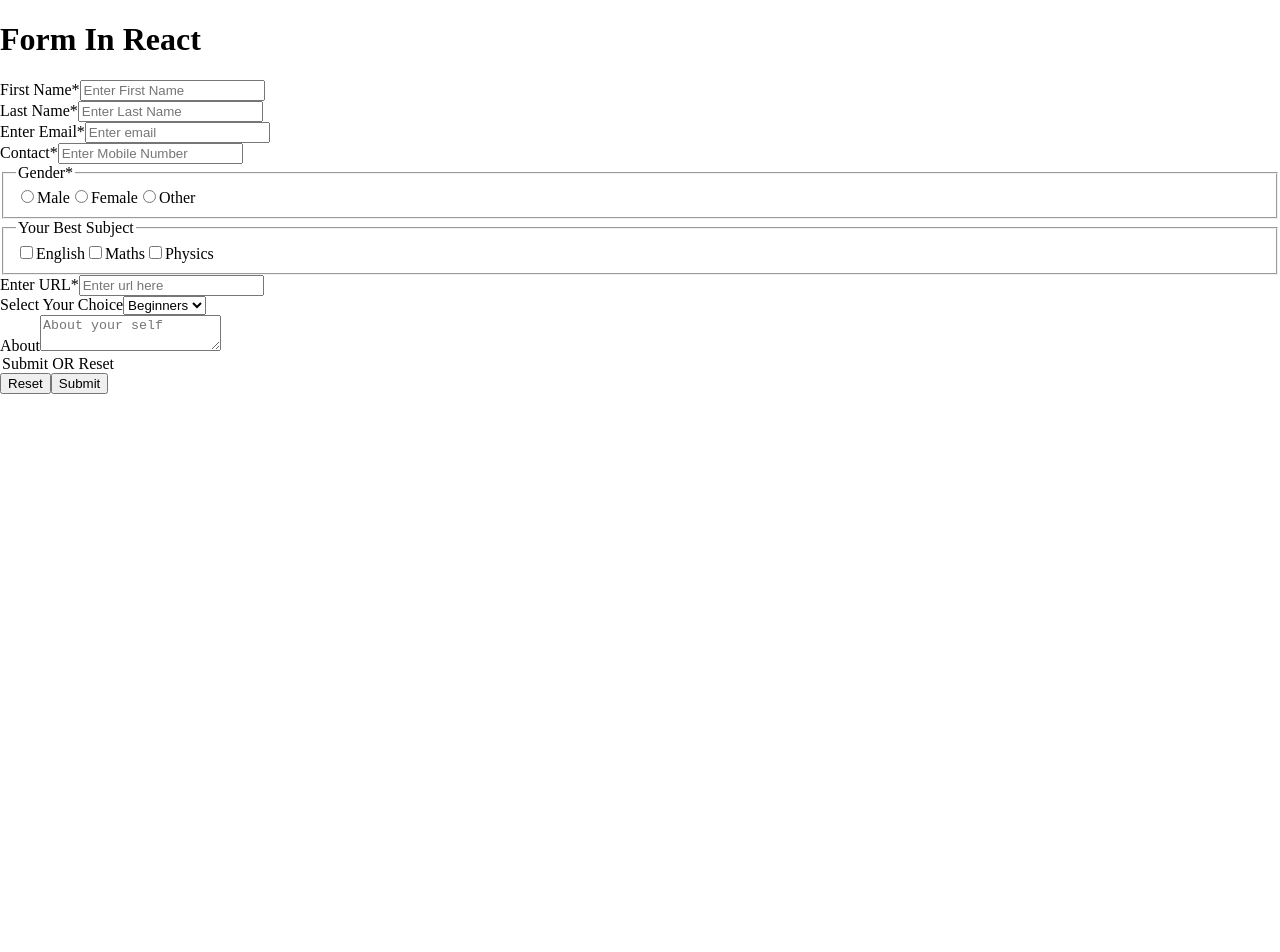
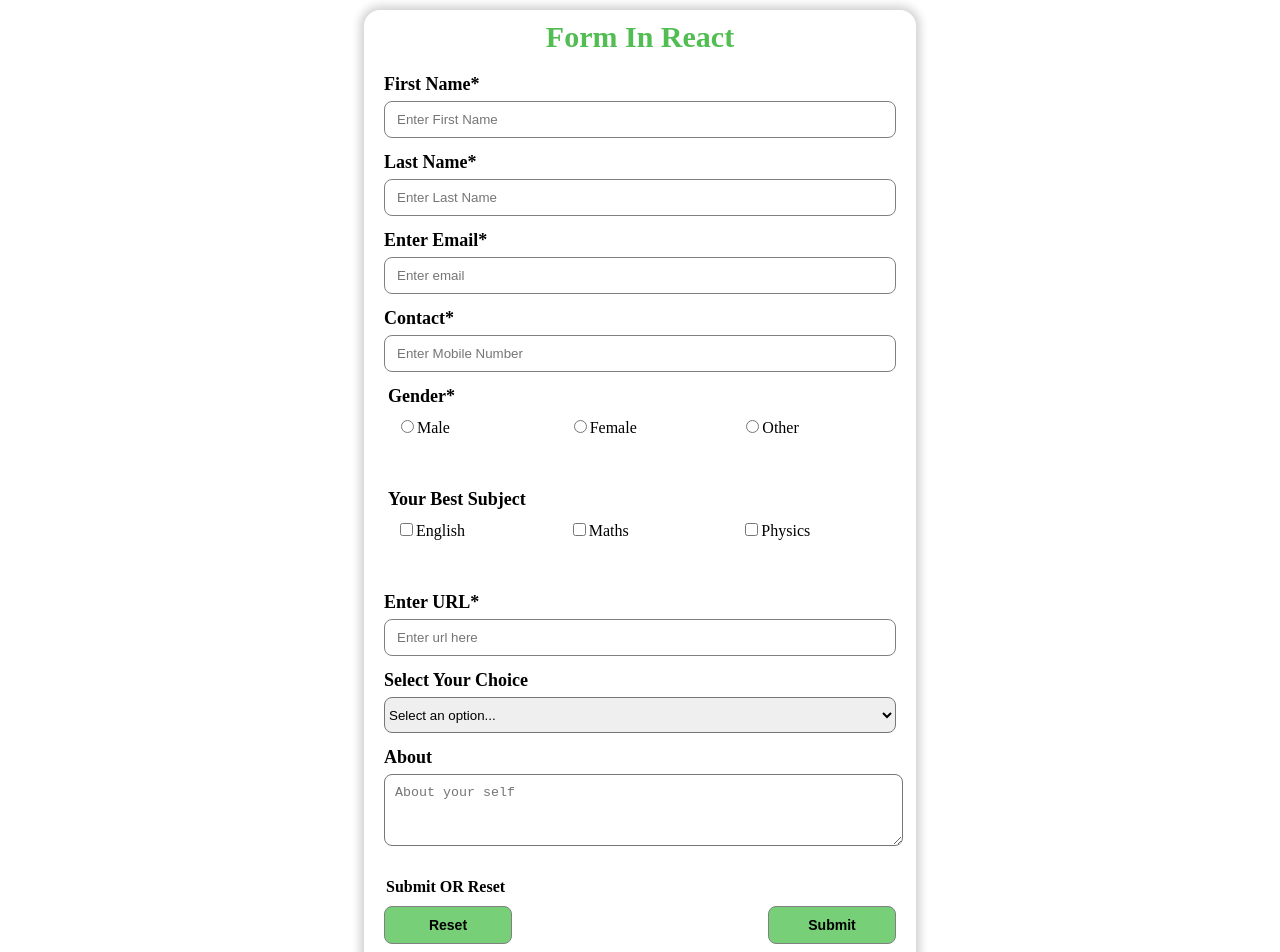
Before and after one commit to pranav-dhole/react-projects, a React (Vite) app: page / in a window 1280 px wide. Shown: the top 952 px of the page. Before the commit the page ends 800 px from the top, so only its background shows below. Built offline with nearby package versions, Linux system fonts and the light colour scheme.

Commit message:
added state management and form submit handling logic

```diff
--- a/src/components/01_submission_form/SubmissionForm.jsx
+++ b/src/components/01_submission_form/SubmissionForm.jsx
@@ -1,3 +1,4 @@
+import "./submissionForm.css";
 import { useState } from "react";
 
 const SubmissionForm = () => {
@@ -7,19 +8,38 @@ const SubmissionForm = () => {
   const [contact, setContact] = useState("");
   const [url, setUrl] = useState("");
   const [about, setAbout] = useState("");
-  const [gender, setGender] = useState({
-    male: "male",
-    female: "female",
-    other: "other",
-  });
-  const [subject, setSubject] = useState({
-    english: "english",
-    maths: "maths",
-    physics: "physics",
-  });
+  const [choice, setChoice] = useState("");
+  const [gender, setGender] = useState("");
+  const [subject, setSubject] = useState("");
+
+  const handleSubmit = () => {
+    console.log(`
+      firstName : ${firstName},
+      lastName : ${lastName},
+      email : ${email},
+      contact : ${contact},
+      url : ${url || "N/A"},
+      about : ${about || "N/A"},
+      choice : ${choice},
+      gender : ${gender || "N/A"}
+      subject : ${subject || "N/A"}
+      `);
+  };
+
+  const handleReset = () => {
+    setAbout("");
+    setChoice("");
+    setContact("");
+    setEmail("");
+    setFirstName("");
+    setLastName("");
+    setGender("");
+    setSubject("");
+    setUrl("");
+  };
 
   return (
-    <div className="form-container">
+    <form onSubmit={(e) => e.preventDefault()} className="form-container">
       <h1>Form In React</h1>
       <div className="form-one">
         <label htmlFor="firstName">First Name*</label>
@@ -29,6 +49,7 @@ const SubmissionForm = () => {
           placeholder="Enter First Name"
           onChange={(e) => setFirstName(e.target.value)}
           value={firstName}
+          required
         />
       </div>
       <div className="form-one">
@@ -39,6 +60,7 @@ const SubmissionForm = () => {
           placeholder="Enter Last Name"
           onChange={(e) => setLastName(e.target.value)}
           value={lastName}
+          required
         />
       </div>
       <div className="form-one">
@@ -49,6 +71,7 @@ const SubmissionForm = () => {
           placeholder="Enter email"
           onChange={(e) => setEmail(e.target.value)}
           value={email}
+          required
         />
       </div>
       <div className="form-one">
@@ -59,35 +82,105 @@ const SubmissionForm = () => {
           placeholder="Enter Mobile Number"
           onChange={(e) => setContact(e.target.value)}
           value={contact}
+          required
         />
       </div>
 
       {/* gender */}
-      <fieldset>
+      <fieldset className="form-two">
         <legend>Gender*</legend>
 
-        <input type="radio" id="male" name="gender" value="male" />
+        <div className="form-two-inside">
+          <div>
+            <input
+              type="radio"
+              id="male"
+              name="gender"
+              checked={gender === "male"}
+              value="male"
+              onChange={(e) => setGender(e.target.value)}
+            />
             <label htmlFor="male">Male</label>
+          </div>
 
-        <input type="radio" id="female" name="gender" value="female" />
+          <div>
+            <input
+              type="radio"
+              id="female"
+              name="gender"
+              value="female"
+              checked={gender === "female"}
+              onChange={(e) => setGender(e.target.value)}
+            />
             <label htmlFor="female">Female</label>
+          </div>
 
-        <input type="radio" id="other" name="gender" value="other" />
+          <div>
+            <input
+              type="radio"
+              id="other"
+              name="gender"
+              value="other"
+              checked={gender === "other"}
+              onChange={(e) => setGender(e.target.value)}
+            />
             <label htmlFor="other">Other</label>
+          </div>
+        </div>
       </fieldset>
 
       {/* subject */}
-      <fieldset>
+      <fieldset className="form-two">
         <legend>Your Best Subject</legend>
 
-        <input type="checkbox" id="english" name="subject" value="english" />
+        <div className="form-two-inside">
+          <div>
+            <input
+              type="checkbox"
+              id="english"
+              name="subject"
+              checked={subject === "english"}
+              value="english"
+              onChange={(e) =>
+                setSubject((prev) =>
+                  prev === e.target.value ? null : e.target.value,
+                )
+              }
+            />
             <label htmlFor="english">English</label>
+          </div>
+          <div>
+            <input
+              type="checkbox"
+              id="maths"
+              name="subject"
+              checked={subject === "maths"}
+              value="maths"
+              onChange={(e) =>
+                setSubject((prev) =>
+                  prev === e.target.value ? null : e.target.value,
+                )
+              }
+            />
+            <label htmlFor="maths">Maths</label>
+          </div>
 
-        <input type="checkbox" id="maths" name="subject" value="maths" />
-        <label htmlFor="maths">Maths</label>
-
-        <input type="checkbox" id="physics" name="subject" value="physics" />
+          <div>
+            <input
+              type="checkbox"
+              id="physics"
+              name="subject"
+              checked={subject === "physics"}
+              value="physics"
+              onChange={(e) =>
+                setSubject((prev) =>
+                  prev === e.target.value ? null : e.target.value,
+                )
+              }
+            />
             <label htmlFor="physics">Physics</label>
+          </div>
+        </div>
       </fieldset>
 
       <div className="form-one">
@@ -98,20 +191,32 @@ const SubmissionForm = () => {
           placeholder="Enter url here"
           onChange={(e) => setUrl(e.target.value)}
           value={url}
+          required
         />
       </div>
 
       {/* choice */}
-      <div>
+      <div className="form-one form-select">
         <label htmlFor="choice">Select Your Choice</label>
-        <select id="choice">
-          <option>Beginners</option>
-          <option>Advanced</option>
+        <select
+          id="choice"
+          value={choice}
+          onChange={(e) => setChoice(e.target.value)}
+          required
+        >
+          <option value="" disabled>
+            Select an option...
+          </option>
+          <option value="Beginner">Beginners</option>
+          <option value="Advanced">Advanced</option>
         </select>
       </div>
 
+      <div className="form-one">
         <div>
-        <label htmlFor="about">About</label>
+          <label htmlFor="about" className="about">
+            About
+          </label>
           <textarea
             placeholder="About your self"
             id="about"
@@ -119,16 +224,21 @@ const SubmissionForm = () => {
             value={about}
           />
         </div>
+      </div>
 
-      <div>
+      <div className="btn-container">
         <legend>Submit OR Reset</legend>
 
-        <div>
-          <button id="reset">Reset</button>
-          <button id="submit">Submit</button>
+        <div className="btns">
+          <button id="reset" onClick={handleReset}>
+            Reset
+          </button>
+          <button id="submit" onClick={handleSubmit} type="submit">
+            Submit
+          </button>
         </div>
       </div>
-    </div>
+    </form>
   );
 };
 
```
Lines whose indentation alone changed are shown as unchanged.
